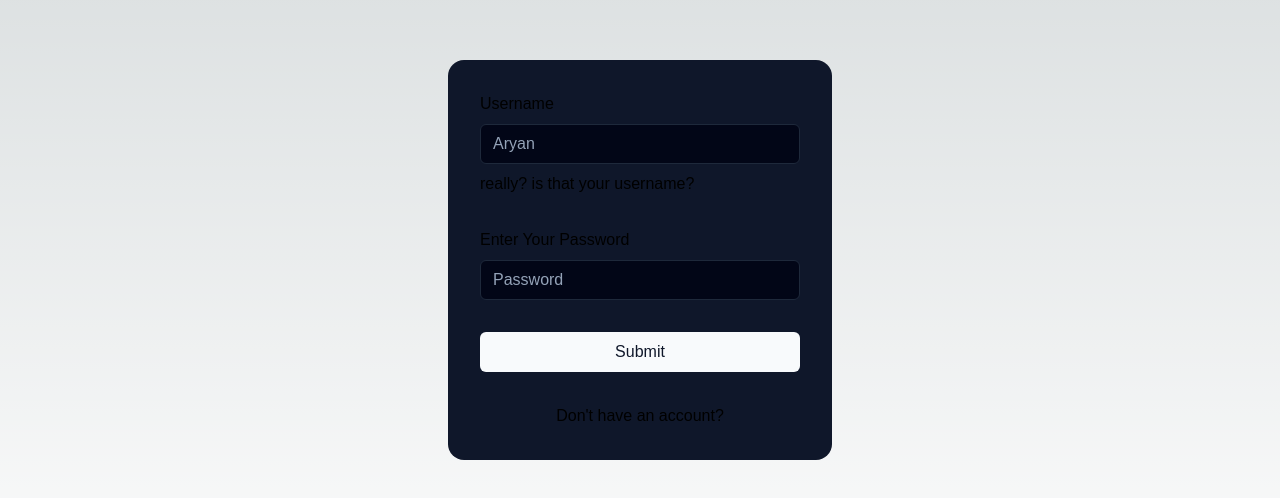
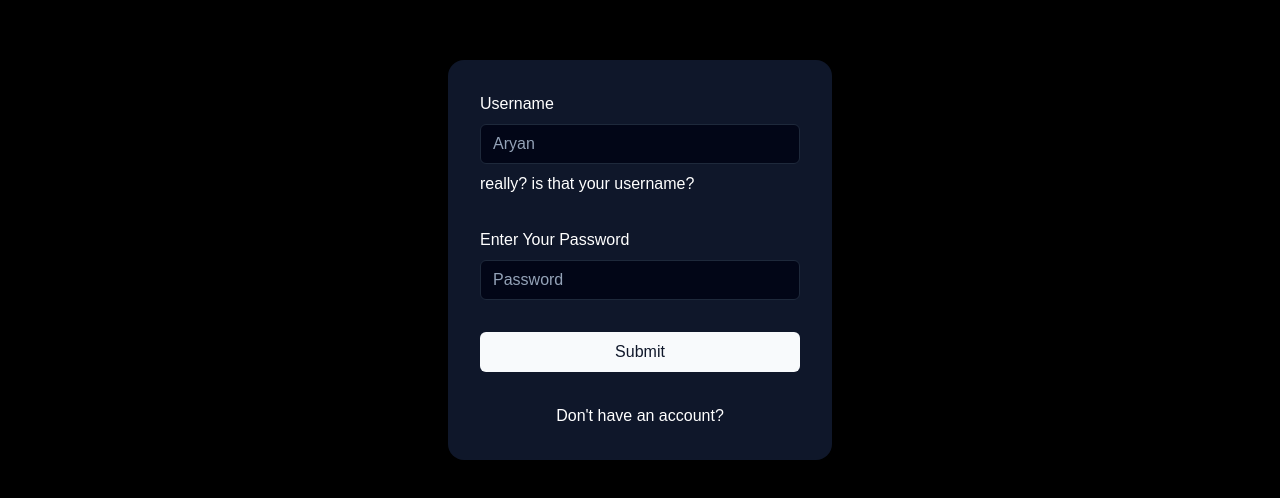
Before and after one commit to Aryan570/wait..what, a Next.js app: page /login in a window 1280 px wide. Shown: the part 152-650 px from the top of the page. Built offline with nearby package versions, Linux system fonts and the light colour scheme; a web font is replaced by a local one.

Commit message:
darkModeOnly

```diff
--- a/src/app/globals.css
+++ b/src/app/globals.css
@@ -50,9 +50,9 @@
 }
 
 :root {
-  --foreground-rgb: 0, 0, 0;
-  --background-start-rgb: 214, 219, 220;
-  --background-end-rgb: 255, 255, 255;
+    --foreground-rgb: 255, 255, 255;
+    --background-start-rgb: 0, 0, 0;
+    --background-end-rgb: 0, 0, 0;
 }
 
 @media (prefers-color-scheme: dark) {
```
